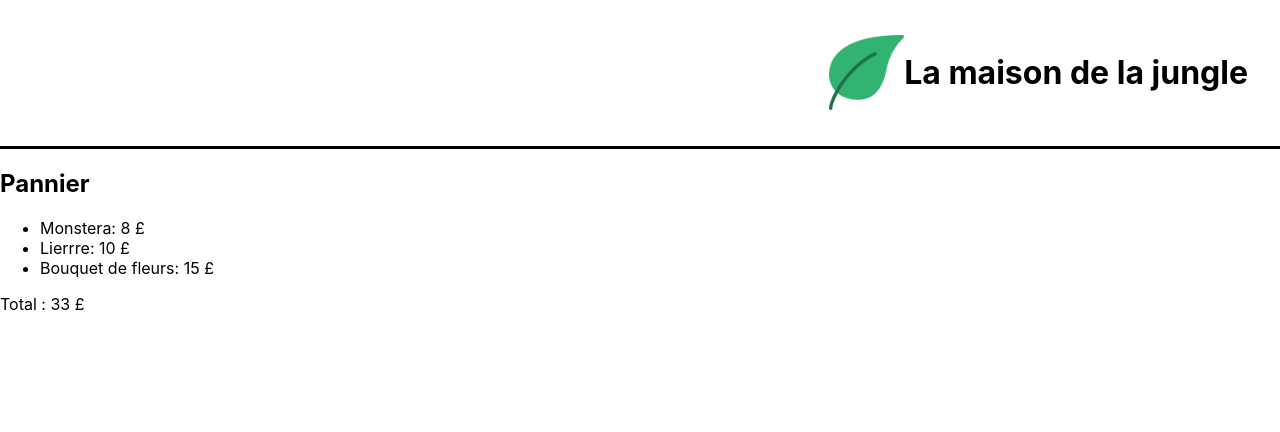
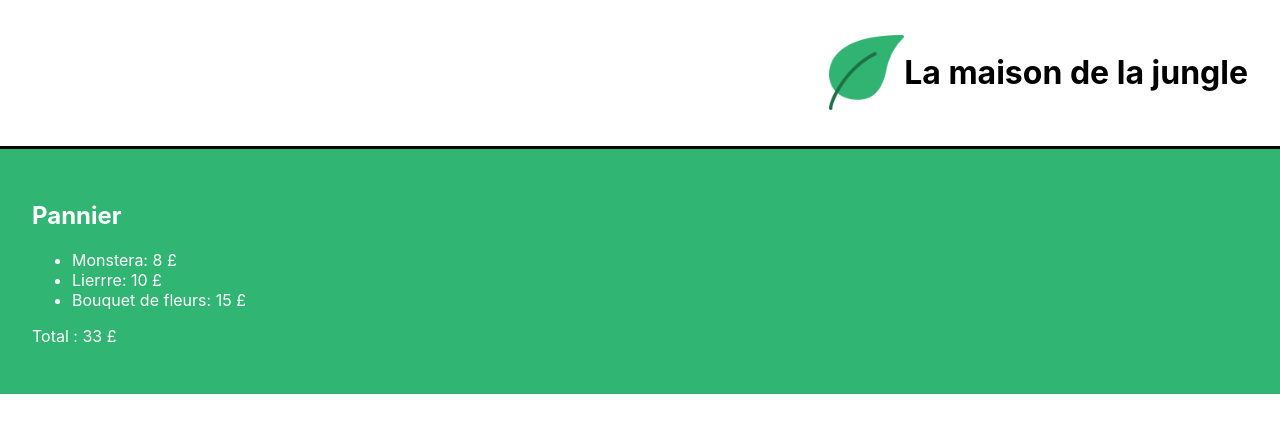
Before and after one commit to Abdalodj/work-with-react-1, a React (Create React App) app: page / in a window 1280 px wide. Shown: the top 432 px of the page. Built offline with nearby package versions, Linux system fonts and the light colour scheme.

Commit message:
Lesson P2C2 solution

```diff
--- a/src/components/Cart.js
+++ b/src/components/Cart.js
@@ -1,3 +1,5 @@
+import '../styles/Cart.css'
+
 const prixMonstera = 8;
 const prixLierre = 10;
 const prixBouqetFleurs = 15;
@@ -7,7 +9,7 @@ const Total = () => <p>Total : {prixMonstera + prixLierre + prixBouqetFleurs} £
 function Cart() {
 
     return (
-    <div>
+    <div className="lmj-cart">
         <h2>Pannier</h2>
         <ul>
             <li>Monstera: {prixMonstera} £</li>
--- /dev/null
+++ b/src/styles/Cart.css
@@ -0,0 +1,5 @@
+.lmj-cart {
+    padding: 32px;
+    color: white;
+    background-color: #31b572;
+}
```
